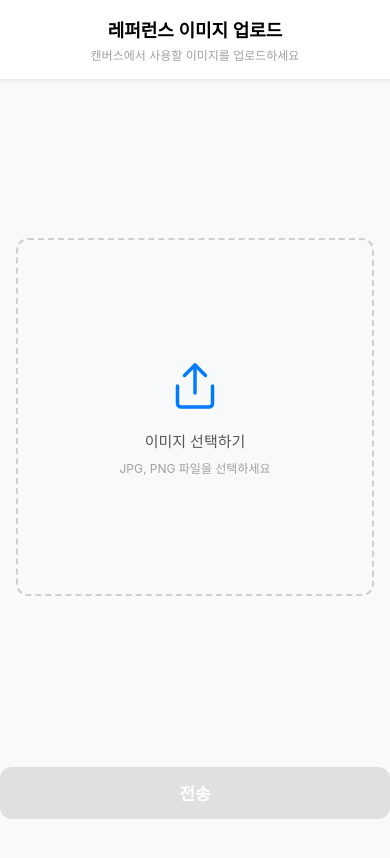
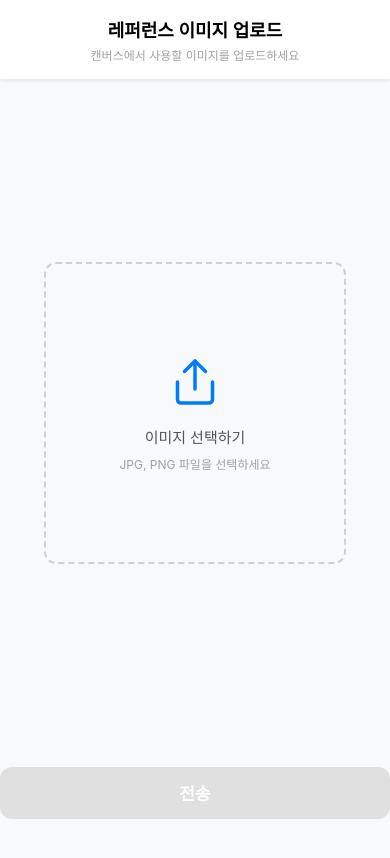
Before and after one commit to gomh4417/IDLupload, a plain HTML site: page index.html in a window 390 px wide. Drawn offline with Linux system fonts and the light colour scheme.

Commit message:
Update index.html

```diff
--- a/index.html
+++ b/index.html
@@ -17,7 +17,7 @@
       background: #f8f9fa;
       min-height: 100vh;
       overflow-x: hidden;
-      padding: 0;
+      padding: 20px 28px;
       margin: 0;
     }
 
@@ -51,7 +51,7 @@
     .container {
       width: 100%;
       min-height: 100vh;
-      padding-top: 60px;
+      padding-top: 20px;
       padding-bottom: 80px;
       display: flex;
       flex-direction: column;
@@ -181,7 +181,7 @@
       background: #007AFF;
       box-shadow: 0px 4px 8px rgba(0, 0, 0, 0.13), 0px 0px 4px rgba(0, 0, 0, 0.1);
       color: #fff;
-      font-size: 18px;
+      font-size: 20px;
       font-weight: 600;
       border: none;
       cursor: pointer;
@@ -286,7 +286,7 @@
       }
 
       .container {
-        padding-top: 80px;
+        padding-top: 32px;
         padding-bottom: 90px;
       }
 
```
